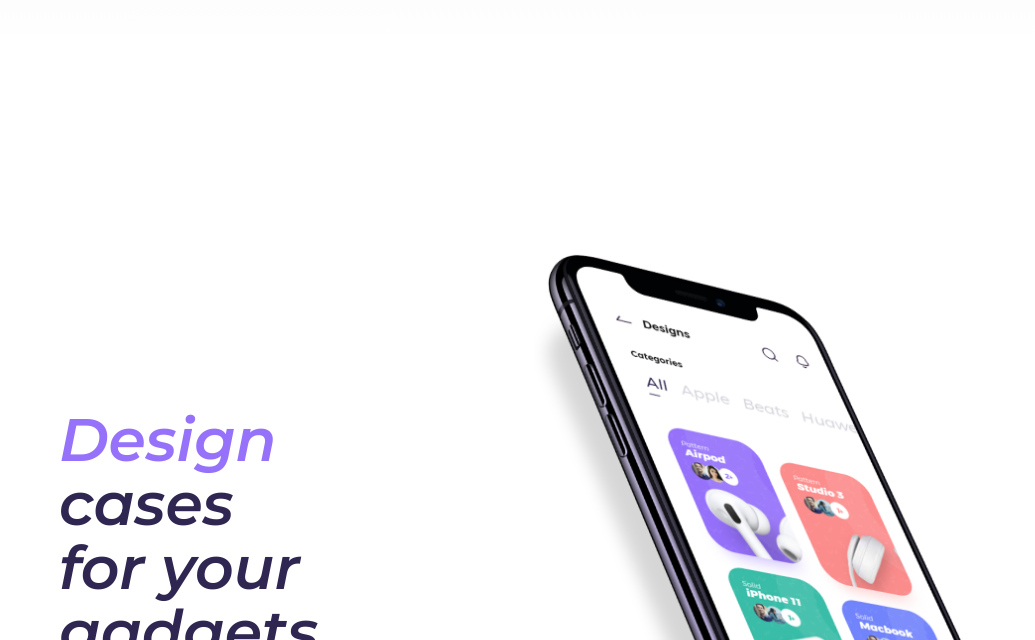
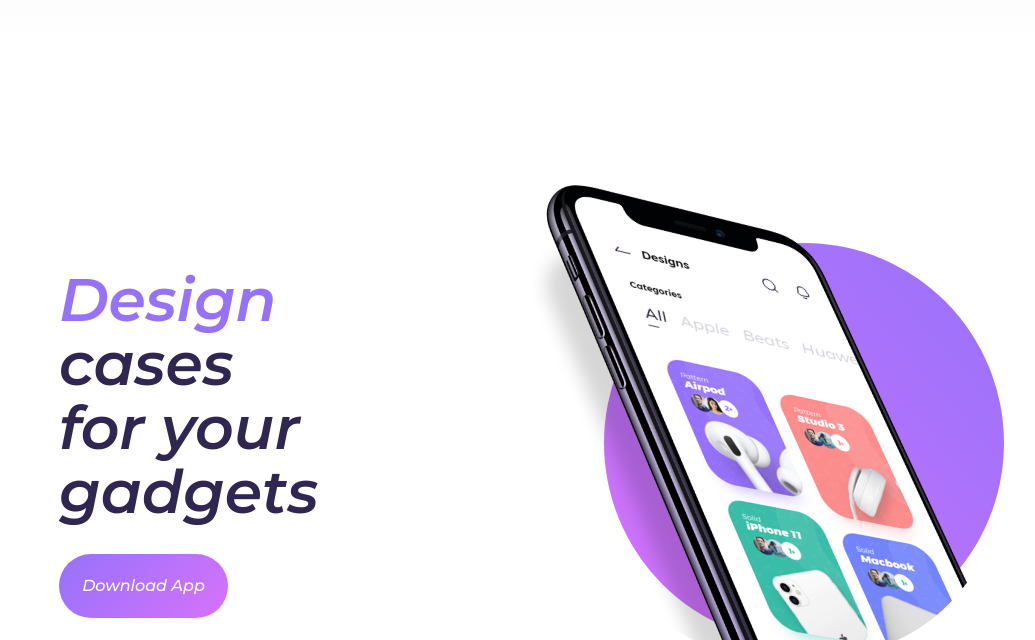
Before and after one commit to amiaynara/Case_craft_landing_page, a website: page index.html in a window 1280 px wide. Shown: the part 134-774 px from the top of the page, without its empty margins (121-1156 px from the left). Drawn offline with nearby package versions, Linux system fonts and the light colour scheme.

Commit message:
Everything works, somehow ;)

```diff
--- a/CSS/styles.css
+++ b/CSS/styles.css
@@ -68,6 +68,7 @@ font-weight: 600;
 .container-body{
   margin:200px auto;
 }
+/* for the phone */
 
 .title-1 {
 font-family: var(--unnamed-font-family-montserrat);
@@ -90,14 +91,25 @@ color: var(--unnamed-color-2f2651);
 .highlighted { /*for highlighted text in "blue"*/
   color: #9672FB;
 }
-.phone_first {
-  z-index: 0;
+.section-1 .shell{
+  display:flex;
+  justify-content: center;
+  align-items: center;
+  position:relative;
 }
-.round_mobile{
-  width: 300px;
-  height: 300px;
-  background-color:black;
+
+.round-mobile{
+  width: 400px;
+  height: 400px;
+  border-radius: 50%;
+  background: transparent linear-gradient(-131deg, #9672FB 0%, #D772FB 100%) 0% 0% no-repeat padding-box;
+  right:50px;
 }
+.phone_first{
+  position: absolute;
+  top: -70px;
+}
+
 .btn {
   display:block;
   margin-top:30px;
--- a/index.html
+++ b/index.html
@@ -95,17 +95,18 @@
 
 <!-- Navbar ends here and page begins -->
     <div class="container container-body">
-      <div class="row">
+      <div class="row section-1">
         <div class="col-12 col-sm-5 offset-sm-1 align-self-center">
           <div class="title-1 statement-1">
           <span class="highlighted"> Design</span><br />cases <br /> for your <br /> gadgets<br />
           <button type="button" class="btn btn-primary " >Download App</button>
           </div>
           </div>
-          <div class="col-12 col-sm-6">
+          <div class="col-12 col-sm-6 shell">
+
+              <img class="img phone_first" src="assets/phone_first2.png">
             <div class="round-mobile">
             </div>
-              <img class="img-fluid phone_first" src="assets/phone_first.png">
           </div>
       </div>
       <!-- next section-->
```
Also changed, not shown: assets/phone_first2.png (added), 1 other file.
